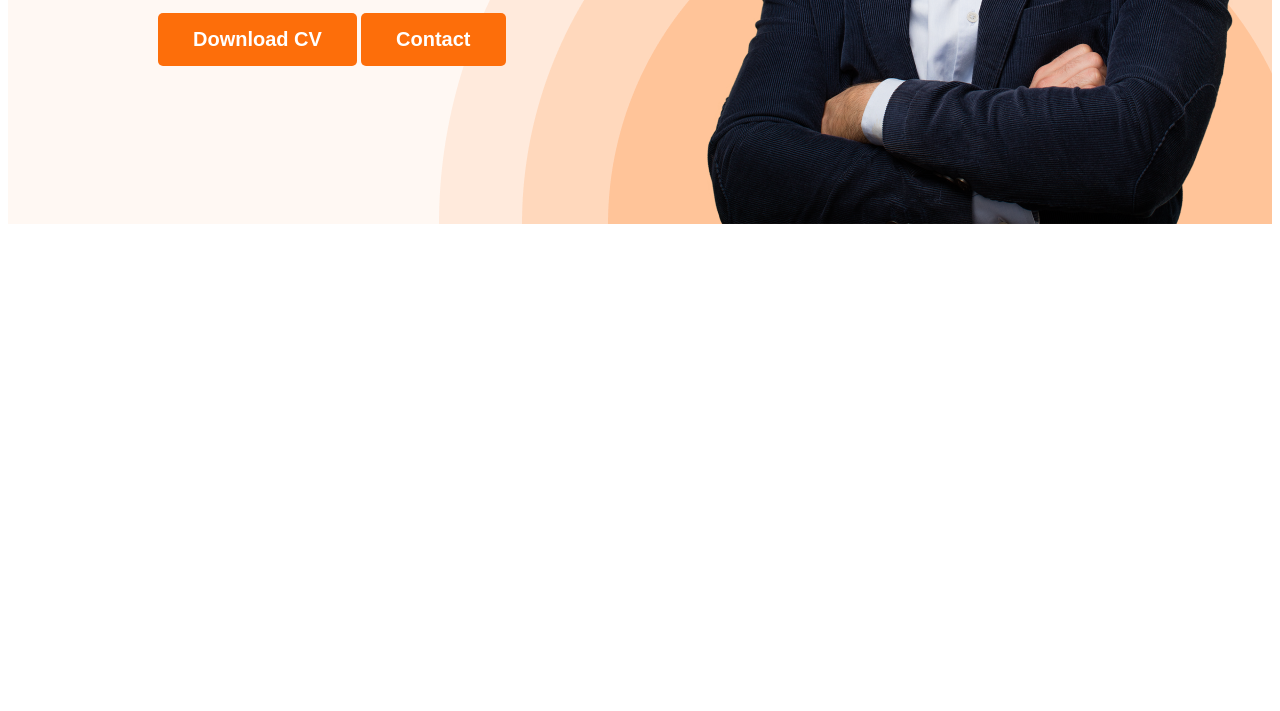
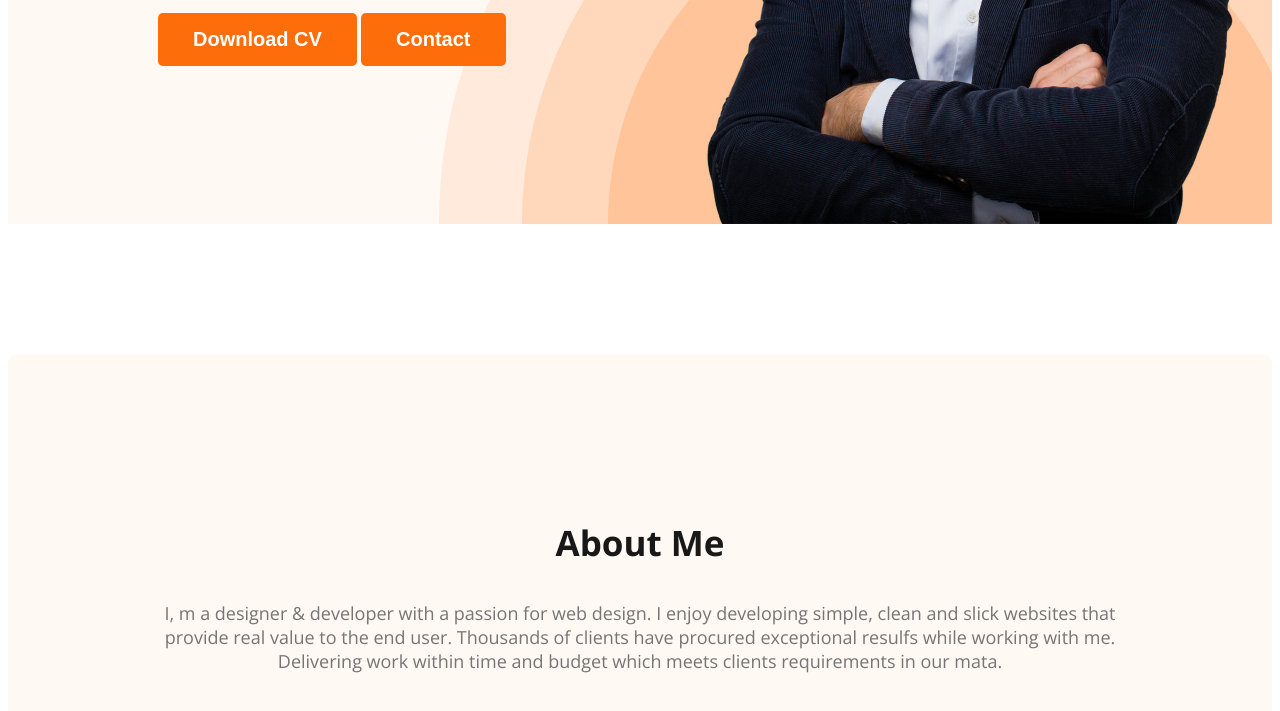
Before and after one commit to Sazid99246/web-developer-portfolio, a plain HTML site: page index.html in a window 1280 px wide. Shown: the part 641-1352 px from the top of the page. Before the commit the page ends 873 px from the top, so only its background shows below. Drawn offline with nearby package versions, Linux system fonts and the light colour scheme.

Commit message:
about sectioncreated

```diff
--- a/index.html
+++ b/index.html
@@ -33,7 +33,10 @@
         </div>
     </header>
     <main>
-
+        <section class="about">
+            <h3 class="section-title">About Me</h3>
+            <p class="section-description">I, m a designer & developer with a passion for web design. I enjoy developing simple, clean and slick websites that provide real value to the end user. Thousands of clients have procured exceptional resulfs while working with me. Delivering work within time and budget which meets clients requirements in our mata.</p>
+        </section>
     </main>
     <footer>
 
--- a/styles/portfolio.css
+++ b/styles/portfolio.css
@@ -1,6 +1,20 @@
 /* common shared styles */
 body {
     font-family: "Open Sans", sans-serif;
+}
+
+.section-title {
+    color: #181818;
+    text-align: center;
+    font-weight: 700;
+    font-size: 35px;
+}
+
+.section-description {
+    color: #757575;
+    text-align: center;
+    font-size: 18px;
+    font-weight: 400;
 }
 
 .btn-primary {
@@ -89,3 +103,13 @@ nav a {
 .banner-description {
     margin-top: 20px;
 }
+
+/* main section style */
+
+/* about section style */
+.about {
+    padding: 130px;
+    border-radius: 10px;
+    background-color: #FFF8F3;
+    margin: 130px 0;
+}
```
